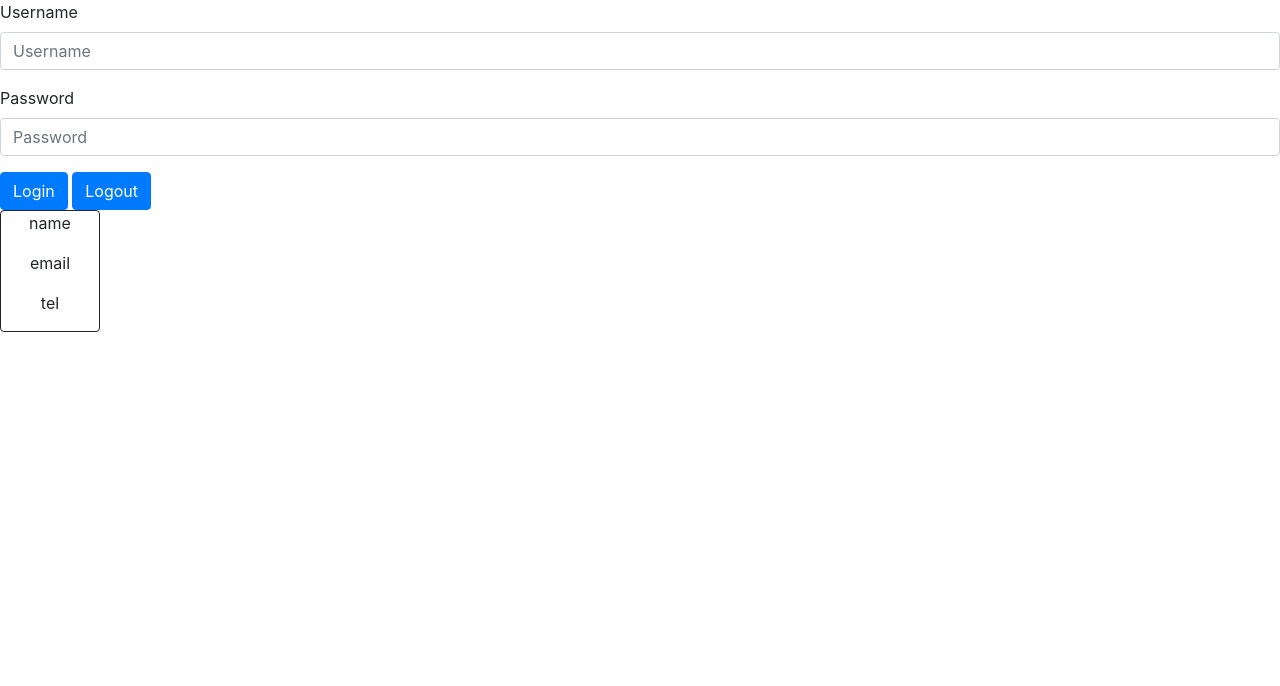
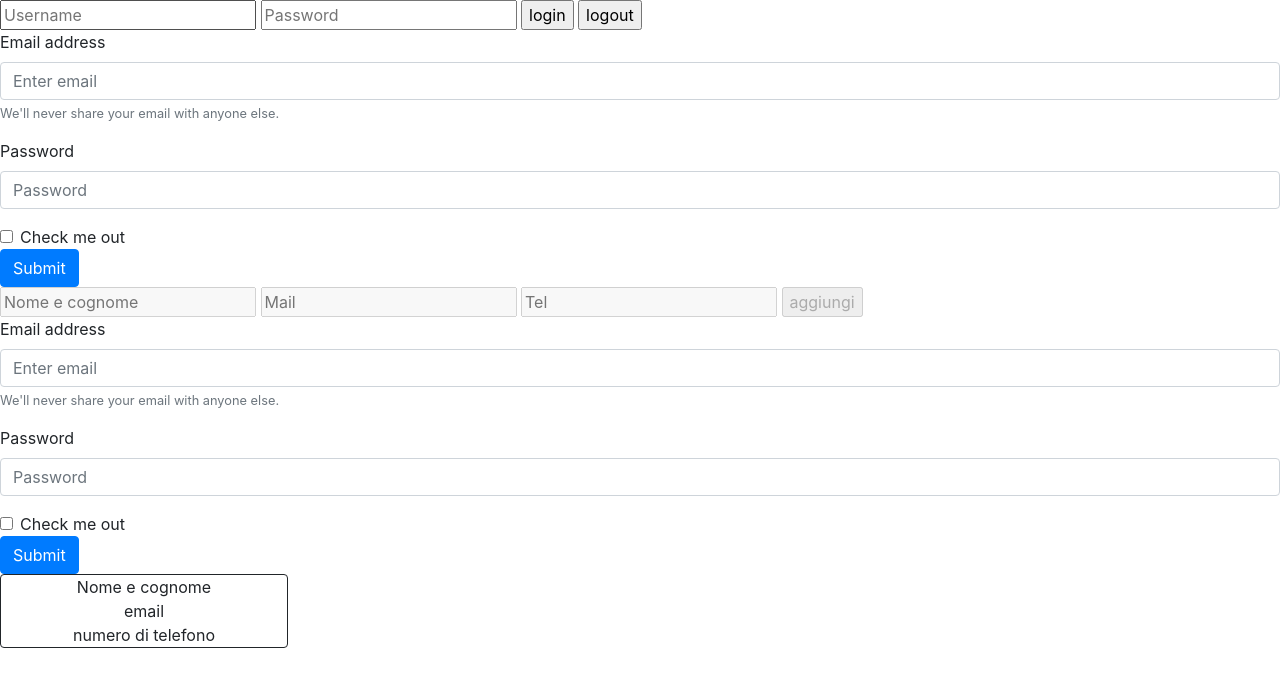
Before and after one commit to giacomomosso/simpleSession, a plain HTML site: page index.html in a window 1280 px wide. Drawn offline with nearby package versions, Linux system fonts and the light colour scheme.

Commit message:
Add files via upload

```diff
--- a/index.html
+++ b/index.html
@@ -1,57 +1,73 @@
 <!DOCTYPE html>
 <html lang="en">
-
 <head>
     <meta charset="UTF-8">
     <meta http-equiv="X-UA-Compatible" content="IE=edge">
     <meta name="viewport" content="width=device-width, initial-scale=1, shrink-to-fit=no">
     <link rel="stylesheet" href="https://maxcdn.bootstrapcdn.com/bootstrap/4.0.0/css/bootstrap.min.css" integrity="sha384-Gn5384xqQ1aoWXA+058RXPxPg6fy4IWvTNh0E263XmFcJlSAwiGgFAW/dAiS6JXm" crossorigin="anonymous">
     <link rel="stylesheet" href="./css/style.css">
-  <title>Rubrica - Gruppo Drake</title>
+    <title>Document</title>
 </head>
-
 <body>
     <form>
+        <input id="userId" placeholder="Username" type="text">
+        <input id="userPass" placeholder="Password" type="password">
+        <input id="loginBtn" value="login" type="button">
+        <input id="loginBtn" value="logout" type="button">
+    </form>
+    <form>
         <div class="form-group">
-      <label for="userId">Username</label>
-      <input type="email" class="form-control" id="userId" placeholder="Username">
+          <label for="exampleInputEmail1">Email address</label>
+          <input type="email" class="form-control" id="exampleInputEmail1" aria-describedby="emailHelp" placeholder="Enter email">
+          <small id="emailHelp" class="form-text text-muted">We'll never share your email with anyone else.</small>
         </div>
         <div class="form-group">
-      <label for="userPass">Password</label>
-      <input type="password" class="form-control" id="userPass" placeholder="Password">
+          <label for="exampleInputPassword1">Password</label>
+          <input type="password" class="form-control" id="exampleInputPassword1" placeholder="Password">
         </div>
-    <button type="button" class="btn btn-primary" id="loginBtn">Login</button>
-    <button type="button" class="btn btn-primary" id="logoutBtn">Logout</button>
+        <div class="form-check">
+          <input type="checkbox" class="form-check-input" id="exampleCheck1">
+          <label class="form-check-label" for="exampleCheck1">Check me out</label>
+        </div>
+        <button type="submit" class="btn btn-primary">Submit</button>
       </form>
 
-
-  <form id="form2" hidden>
+    <form>
+        <input id="contactName" disabled placeholder="Nome e cognome" type="text">
+        <input id="contactMail" disabled placeholder="Mail" type="email">
+        <input id="contactTel"  disabled placeholder="Tel" type="tel">
+        <input id="newUserBtn"  disabled value="aggiungi" type="button">
+    </form>
+    <form>
         <div class="form-group">
-      <label for="contactName">Nominativo</label>
-      <input type="text" class="form-control" id="contactName" placeholder="Immetti nominativo">
+          <label for="exampleInputEmail1">Email address</label>
+          <input type="email" class="form-control" id="exampleInputEmail1" aria-describedby="emailHelp" placeholder="Enter email">
+          <small id="emailHelp" class="form-text text-muted">We'll never share your email with anyone else.</small>
         </div>
         <div class="form-group">
-      <label for="contactMail">Email</label>
-      <input type="email" class="form-control" id="contactMail" placeholder="Immetti email">
+          <label for="exampleInputPassword1">Password</label>
+          <input type="password" class="form-control" id="exampleInputPassword1" placeholder="Password">
         </div>
-    <div class="form-group">
-      <label for="contactTel">Numero di telefono</label>
-      <input type="tel" class="form-control" id="contactTel" placeholder="Immetti numero di telefono">
+        <div class="form-check">
+          <input type="checkbox" class="form-check-input" id="exampleCheck1">
+          <label class="form-check-label" for="exampleCheck1">Check me out</label>
         </div>
-    <button type="button" class="btn btn-primary" id="newUserBtn">Aggiungi contatto</button>
+        <button type="submit" class="btn btn-primary">Submit</button>
     </form>
 
-  <div class="card">
-    <p>name</p>
-    <p>email</p>
-    <p>tel</p>
-  </div>
 
     <script src="https://code.jquery.com/jquery-3.2.1.slim.min.js" integrity="sha384-KJ3o2DKtIkvYIK3UENzmM7KCkRr/rE9/Qpg6aAZGJwFDMVNA/GpGFF93hXpG5KkN" crossorigin="anonymous"></script>
     <script src="https://cdnjs.cloudflare.com/ajax/libs/popper.js/1.12.9/umd/popper.min.js" integrity="sha384-ApNbgh9B+Y1QKtv3Rn7W3mgPxhU9K/ScQsAP7hUibX39j7fakFPskvXusvfa0b4Q" crossorigin="anonymous"></script>
     <script src="https://maxcdn.bootstrapcdn.com/bootstrap/4.0.0/js/bootstrap.min.js" integrity="sha384-JZR6Spejh4U02d8jOt6vLEHfe/JQGiRRSQQxSfFWpi1MquVdAyjUar5+76PVCmYl" crossorigin="anonymous"></script>
-  <script src="https://cdnjs.cloudflare.com/ajax/libs/modernizr/2.8.3/modernizr.min.js"></script>
     <script src="./js/script.js"></script>
+
+    <div class="card" style="width: 18rem;">
+      <ul class="list-group list-group-flush">
+        <li class="list-group-item1">Nome e cognome</li>
+        <li class="list-group-item2">email</li>
+        <li class="list-group-item2">numero di telefono</li>
+      </ul>
+    </div>
+
    </body>
-
 </html>
```
Lines whose indentation alone changed are shown as unchanged.
